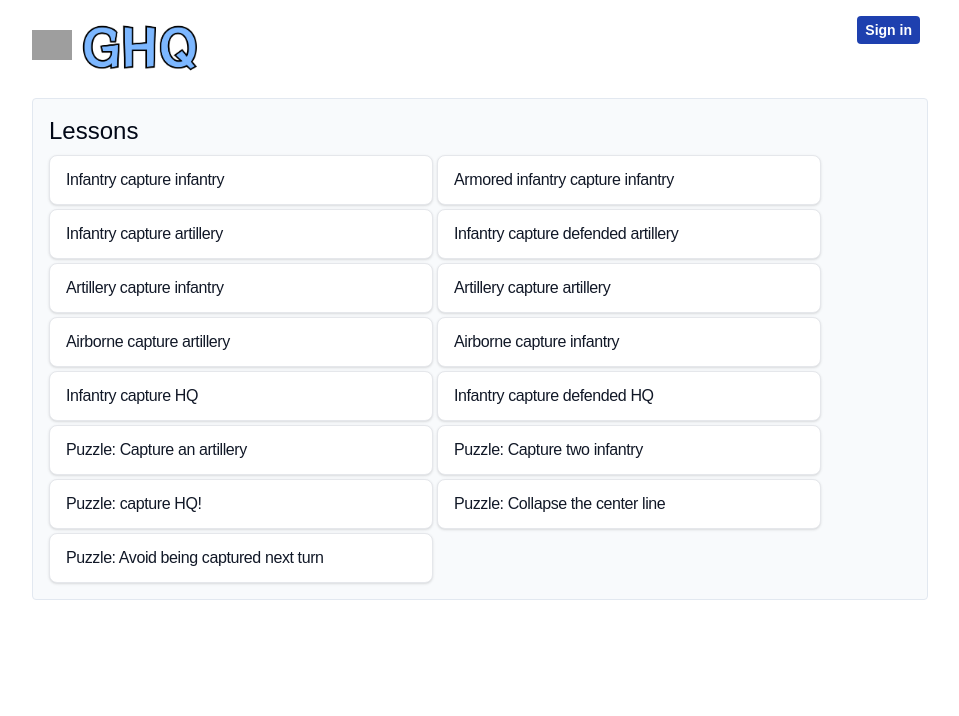
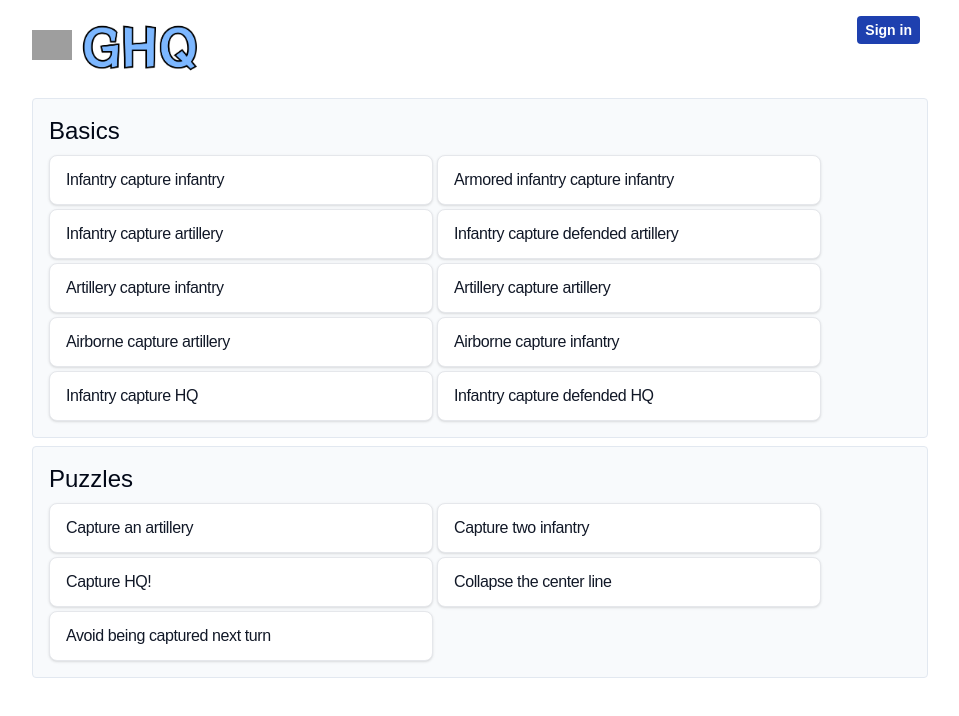
Before and after one commit to cs502allen/ghq, a Next.js app: page /learn in a window 1280 px wide. Shown: the top 716 px of the page, without its empty margins (160-1119 px from the left). Built offline with nearby package versions, Linux system fonts and the light colour scheme; no server answers; grey boxes are pictures that could not be loaded.

Commit message:
add arrows to the board, update lessons

```diff
--- a/src/app/layout.tsx
+++ b/src/app/layout.tsx
@@ -3,6 +3,7 @@ import localFont from "next/font/local";
 import "./globals.css";
 import { ClerkProvider } from "@clerk/nextjs";
 import { Toaster } from "@/components/ui/sonner";
+import { BoardArrowProvider } from "@/game/BoardArrowProvider";
 
 const geistSans = localFont({
   src: "./fonts/GeistVF.woff",
@@ -27,6 +28,7 @@ export default function RootLayout({
 }>) {
   return (
     <ClerkProvider dynamic>
+      <BoardArrowProvider>
         <html lang="en">
           <body
             className={`${geistSans.variable} ${geistMono.variable} antialiased`}
@@ -35,6 +37,7 @@ export default function RootLayout({
             <Toaster />
           </body>
         </html>
+      </BoardArrowProvider>
     </ClerkProvider>
   );
 }
--- a/src/app/learn/page.tsx
+++ b/src/app/learn/page.tsx
@@ -9,19 +9,28 @@ import { useSearchParams } from "next/navigation";
 import { boards } from "@/game/tutorial";
 import Header from "@/components/Header";
 import { Loader2 } from "lucide-react";
+import { useBoardArrow } from "@/game/BoardArrowProvider";
 
 export default function Page() {
   const searchParams = useSearchParams();
   const [client, setClient] = useState<any | null>(null);
   const [App, setApp] = useState<any | null>(null);
   const [loading, setLoading] = useState(true);
+  const { setBoardArrows } = useBoardArrow();
 
   useEffect(() => {
     const boardType = searchParams.get("boardType") as BoardType;
-    if (!boardType) {
+
+    const boardInfo = boards[boardType];
+    if (!boardInfo) {
       setLoading(false);
       return;
     }
+
+    // Wait a second to set the board arrow so that the board has time to render
+    setTimeout(() => {
+      setBoardArrows(boardInfo.boardArrows);
+    }, 500);
 
     const DynamicApp = Client({
       game: newTutorialGHQGame({ boardType }),
@@ -44,10 +53,13 @@ export default function Page() {
           </div>
         )}
         {!loading && (
+          <div className="flex flex-col gap-2">
             <div className="flex flex-col gap-2 border rounded p-4 bg-slate-50">
-            <div className="text-2xl">Lessons</div>
+              <div className="text-2xl">Basics</div>
               <div className="flex flex-wrap gap-1">
-              {Object.keys(boards).map((boardType: string) => (
+                {Object.entries(boards)
+                  .filter(([, boardInfo]) => !boardInfo.isPuzzle)
+                  .map(([boardType]) => (
                     <a
                       key={boardType}
                       href={`/learn?boardType=${boardType}`}
@@ -58,6 +70,25 @@ export default function Page() {
                       </div>
                     </a>
                   ))}
+              </div>
+            </div>
+            <div className="flex flex-col gap-2 border rounded p-4 bg-slate-50">
+              <div className="text-2xl">Puzzles</div>
+              <div className="flex flex-wrap gap-1">
+                {Object.entries(boards)
+                  .filter(([, boardInfo]) => boardInfo.isPuzzle)
+                  .map(([boardType]) => (
+                    <a
+                      key={boardType}
+                      href={`/learn?boardType=${boardType}`}
+                      className="py-3 px-4 bg-white border border-gray-200 rounded-lg shadow hover:shadow-md min-w-96"
+                    >
+                      <div className="tracking-tight text-gray-900">
+                        {boardType}
+                      </div>
+                    </a>
+                  ))}
+              </div>
             </div>
           </div>
         )}
--- /dev/null
+++ b/src/game/BoardArrow.tsx
@@ -0,0 +1,69 @@
+import React from "react";
+import { Coordinate } from "./engine";
+
+export interface BoardArrowType {
+  from: Coordinate;
+  to: Coordinate;
+}
+
+interface BoardArrowProps {
+  squareSize: number;
+  from: Coordinate;
+  to: Coordinate;
+  className: string;
+  strokeWidth?: number;
+}
+
+const BoardArrow: React.FC<BoardArrowProps> = ({
+  squareSize,
+  from,
+  to,
+  className,
+  strokeWidth = 12,
+}) => {
+  const startX = from[1] * squareSize + squareSize / 2;
+  const startY = from[0] * squareSize + squareSize / 2;
+  const endX = to[1] * squareSize + squareSize / 2;
+  const endY = to[0] * squareSize + squareSize / 2;
+
+  const arrowHeadSize = 18;
+  const angle = Math.atan2(endY - startY, endX - startX);
+  const arrowHeadX = endX - arrowHeadSize * Math.cos(angle);
+  const arrowHeadY = endY - arrowHeadSize * Math.sin(angle);
+
+  return (
+    <svg
+      style={{
+        position: "absolute",
+        top: 0,
+        left: 0,
+        pointerEvents: "none",
+        width: "100%",
+        height: "100%",
+        opacity: 0.7,
+      }}
+      className={className}
+    >
+      <line
+        x1={startX}
+        y1={startY}
+        x2={endX}
+        y2={endY}
+        strokeWidth={strokeWidth}
+        strokeLinecap="round"
+      />
+      <polygon
+        points={`${endX},${endY} ${
+          arrowHeadX + arrowHeadSize * Math.sin(angle)
+        },${arrowHeadY - arrowHeadSize * Math.cos(angle)} ${
+          arrowHeadX - arrowHeadSize * Math.sin(angle)
+        },${arrowHeadY + arrowHeadSize * Math.cos(angle)}`}
+        strokeWidth={strokeWidth}
+        strokeLinecap="round"
+        strokeLinejoin="round"
+      />
+    </svg>
+  );
+};
+
+export default BoardArrow;
--- /dev/null
+++ b/src/game/BoardArrowProvider.tsx
@@ -0,0 +1,37 @@
+"use client";
+
+import React, { createContext, useContext, useState, ReactNode } from "react";
+
+interface BoardArrowType {
+  from: [number, number];
+  to: [number, number];
+}
+
+interface BoardArrowContextType {
+  boardArrows: BoardArrowType[];
+  setBoardArrows: React.Dispatch<React.SetStateAction<BoardArrowType[]>>;
+}
+
+const BoardArrowContext = createContext<BoardArrowContextType | undefined>(
+  undefined
+);
+
+export const useBoardArrow = () => {
+  const context = useContext(BoardArrowContext);
+  if (!context) {
+    throw new Error("useBoardArrow must be used within a BoardArrowProvider");
+  }
+  return context;
+};
+
+export const BoardArrowProvider: React.FC<{ children: ReactNode }> = ({
+  children,
+}) => {
+  const [boardArrows, setBoardArrows] = useState<BoardArrowType[]>([]);
+
+  return (
+    <BoardArrowContext.Provider value={{ boardArrows, setBoardArrows }}>
+      {children}
+    </BoardArrowContext.Provider>
+  );
+};
--- a/src/game/board.tsx
+++ b/src/game/board.tsx
@@ -42,6 +42,8 @@ import { Button } from "@/app/live/Button";
 import { useRouter } from "next/navigation";
 import AbortGameButton from "./AbortGameButton";
 import Header from "@/components/Header";
+import BoardArrow, { BoardArrowType } from "./BoardArrow";
+import { useBoardArrow } from "./BoardArrowProvider";
 
 const squareSizes = {
   small: 65,
@@ -73,6 +75,7 @@ export function GHQBoard({
 }: BoardProps<GHQState>) {
   const router = useRouter();
   const [usernames, setUsernames] = React.useState<string[]>([]);
+  const { boardArrows, setBoardArrows } = useBoardArrow();
 
   const [measureRef, { width, height }] = useMeasure();
 
@@ -203,6 +206,7 @@ export function GHQBoard({
   );
   useEffect(() => {
     setRightClicked(new Set());
+    setBoardArrows([]);
   }, [G.board]);
 
   const selectReserve = useCallback(
@@ -496,6 +500,7 @@ export function GHQBoard({
               }}
               onContextMenu={(e) => {
                 e.preventDefault();
+
                 setRightClicked((prev) => {
                   const newSet = new Set(prev);
                   const key = `${rowIndex},${colIndex}`;
@@ -838,7 +843,7 @@ export function GHQBoard({
       </div>
 
       <div
-        className="order-1 md:order-2 flex-1 flex flex-col items-center justify-center "
+        className="order-1 md:order-2 flex-1 flex flex-col items-center justify-center"
         ref={measureRef}
       >
         <div className=" flex">{isPrimaryPlayer("1") ? redBank : blueBank}</div>
@@ -862,6 +867,16 @@ export function GHQBoard({
             {/*overlay pieces */}
           </table>
           {pieces}
+
+          {boardArrows.map((boardArrow) => (
+            <BoardArrow
+              key={`${boardArrow.from[0]},${boardArrow.from[1]}-${boardArrow.to[0]},${boardArrow.to[1]}`}
+              squareSize={squareSize}
+              from={boardArrow.from}
+              to={boardArrow.to}
+              className="fill-blue-400 stroke-blue-400"
+            />
+          ))}
         </div>
 
         <div className=" flex">{isPrimaryPlayer("1") ? blueBank : redBank}</div>
--- a/src/game/tutorial.ts
+++ b/src/game/tutorial.ts
@@ -1,6 +1,7 @@
 import type { Game } from "boardgame.io";
 
 import { GHQGame, GHQState, Square } from "./engine";
+import { BoardArrowType } from "./BoardArrow";
 
 const B: Record<string, Square> = {
   HQ: { type: "HQ", player: "BLUE" },
@@ -25,8 +26,15 @@ const R: Record<string, Square> = {
   HA: { type: "HEAVY_ARTILLERY", player: "RED", orientation: 0 },
 };
 
-export const boards: Record<string, GHQState["board"]> = {
-  "Infantry capture infantry": [
+export interface TutorialSetupData {
+  board: GHQState["board"];
+  isPuzzle: boolean;
+  boardArrows: BoardArrowType[];
+}
+
+export const boards: Record<string, TutorialSetupData> = {
+  "Infantry capture infantry": {
+    board: [
       [B.HQ, null, null, null, null, null, null, null],
       [null, null, null, null, null, null, null, null],
       [null, null, null, null, null, null, null, null],
@@ -36,7 +44,11 @@ export const boards: Record<string, GHQState["board"]> = {
       [null, null, null, null, null, null, null, null],
       [null, null, null, null, null, null, null, R.HQ],
     ],
-  "Armored infantry capture infantry": [
+    isPuzzle: false,
+    boardArrows: [{ from: [4, 4], to: [3, 4] }],
+  },
+  "Armored infantry capture infantry": {
+    board: [
       [B.HQ, null, null, null, null, null, null, null],
       [null, null, null, null, null, null, null, null],
       [null, null, null, null, null, null, null, null],
@@ -46,7 +58,11 @@ export const boards: Record<string, GHQState["board"]> = {
       [null, null, null, null, null, null, null, null],
       [null, null, null, null, null, null, null, R.HQ],
     ],
-  "Infantry capture artillery": [
+    isPuzzle: false,
+    boardArrows: [{ from: [5, 2], to: [3, 2] }],
+  },
+  "Infantry capture artillery": {
+    board: [
       [B.HQ, null, null, null, null, null, null, null],
       [null, null, null, null, null, null, null, null],
       [null, null, null, null, null, null, null, null],
@@ -56,7 +72,11 @@ export const boards: Record<string, GHQState["board"]> = {
       [null, null, null, null, null, null, null, null],
       [null, null, null, null, null, null, null, R.HQ],
     ],
-  "Infantry capture defended artillery": [
+    isPuzzle: false,
+    boardArrows: [{ from: [3, 5], to: [3, 4] }],
+  },
+  "Infantry capture defended artillery": {
+    board: [
       [B.HQ, null, null, null, null, null, null, null],
       [null, null, null, R.IN, null, null, null, null],
       [null, null, null, null, B.IN, null, null, null],
@@ -66,7 +86,11 @@ export const boards: Record<string, GHQState["board"]> = {
       [null, null, null, null, null, null, null, null],
       [null, null, null, null, null, null, null, R.HQ],
     ],
-  "Artillery capture infantry": [
+    isPuzzle: false,
+    boardArrows: [{ from: [1, 3], to: [2, 3] }],
+  },
+  "Artillery capture infantry": {
+    board: [
       [B.HQ, null, null, null, null, null, null, null],
       [null, null, null, null, null, null, null, null],
       [null, null, null, null, null, null, null, null],
@@ -76,7 +100,11 @@ export const boards: Record<string, GHQState["board"]> = {
       [null, null, null, null, R.AR, null, null, null],
       [null, null, null, null, null, null, null, R.HQ],
     ],
-  "Artillery capture artillery": [
+    isPuzzle: false,
+    boardArrows: [{ from: [6, 4], to: [5, 4] }],
+  },
+  "Artillery capture artillery": {
+    board: [
       [B.HQ, null, null, null, null, null, null, null],
       [null, null, null, null, null, null, null, null],
       [null, null, null, null, B.AR, null, null, null],
@@ -86,7 +114,11 @@ export const boards: Record<string, GHQState["board"]> = {
       [null, null, null, null, R.HA, null, null, null],
       [null, null, null, null, null, null, null, R.HQ],
     ],
-  "Airborne capture artillery": [
+    isPuzzle: false,
+    boardArrows: [{ from: [6, 4], to: [5, 4] }],
+  },
+  "Airborne capture artillery": {
+    board: [
       [B.HQ, null, null, null, null, null, null, null],
       [null, null, null, null, null, null, null, null],
       [null, null, null, null, B.HA, null, null, null],
@@ -96,7 +128,11 @@ export const boards: Record<string, GHQState["board"]> = {
       [null, null, null, null, null, null, null, null],
       [null, null, null, R.AB, null, null, null, R.HQ],
     ],
-  "Airborne capture infantry": [
+    isPuzzle: false,
+    boardArrows: [{ from: [7, 3], to: [2, 3] }],
+  },
+  "Airborne capture infantry": {
+    board: [
       [B.HQ, null, null, null, null, null, null, null],
       [null, null, null, null, null, null, null, null],
       [null, null, null, null, B.IN, null, null, null],
@@ -106,7 +142,11 @@ export const boards: Record<string, GHQState["board"]> = {
       [null, null, null, null, null, null, null, null],
       [null, null, null, R.AB, null, null, null, R.HQ],
     ],
-  "Infantry capture HQ": [
+    isPuzzle: false,
+    boardArrows: [{ from: [7, 3], to: [2, 3] }],
+  },
+  "Infantry capture HQ": {
+    board: [
       [B.HQ, null, R.IN, null, null, null, null, null],
       [null, null, null, null, null, null, null, null],
       [null, R.IN, null, null, null, null, null, null],
@@ -116,7 +156,14 @@ export const boards: Record<string, GHQState["board"]> = {
       [null, null, null, null, null, null, null, null],
       [null, null, null, null, null, null, null, R.HQ],
     ],
-  "Infantry capture defended HQ": [
+    isPuzzle: false,
+    boardArrows: [
+      { from: [2, 1], to: [1, 0] },
+      { from: [0, 2], to: [0, 1] },
+    ],
+  },
+  "Infantry capture defended HQ": {
+    board: [
       [B.HQ, null, R.IN, R.IN, null, null, null, null],
       [null, B.IN, null, null, null, null, null, null],
       [null, R.IN, null, null, null, null, null, null],
@@ -126,7 +173,11 @@ export const boards: Record<string, GHQState["board"]> = {
       [null, null, null, null, null, null, null, null],
       [null, null, null, null, null, null, null, R.HQ],
     ],
-  "Puzzle: Capture an artillery": [
+    isPuzzle: false,
+    boardArrows: [],
+  },
+  "Capture an artillery": {
+    board: [
       [B.HQ, null, null, B.H1, null, B.AR, null, null],
       [B.IN, B.IN, null, null, null, B.IN, null, null],
       [null, null, B.IN, B.AR, null, B.IN, null, null],
@@ -136,7 +187,11 @@ export const boards: Record<string, GHQState["board"]> = {
       [null, null, null, null, null, R.IN, R.IN, R.IN],
       [null, null, null, null, null, null, null, R.HQ],
     ],
-  "Puzzle: Capture two infantry": [
+    isPuzzle: true,
+    boardArrows: [],
+  },
+  "Capture two infantry": {
+    board: [
       [B.HQ, null, null, null, B.IN, null, null, null],
       [null, null, null, B.IN, R.IN, null, null, null],
       [null, null, B.IN, R.IN, null, R.IN, null, null],
@@ -146,7 +201,11 @@ export const boards: Record<string, GHQState["board"]> = {
       [null, null, null, null, null, null, null, null],
       [null, null, null, null, null, null, null, R.HQ],
     ],
-  "Puzzle: capture HQ!": [
+    isPuzzle: true,
+    boardArrows: [],
+  },
+  "Capture HQ!": {
+    board: [
       [B.HQ, null, B.IN, null, null, null, null, null],
       [B.IN, null, null, null, null, null, null, null],
       [R.IN, null, B.IN, null, null, null, null, null],
@@ -156,7 +215,11 @@ export const boards: Record<string, GHQState["board"]> = {
       [null, null, null, null, null, null, null, null],
       [null, null, null, null, null, null, R.AB, R.HQ],
     ],
-  "Puzzle: Collapse the center line": [
+    isPuzzle: true,
+    boardArrows: [],
+  },
+  "Collapse the center line": {
+    board: [
       [B.HQ, null, null, null, null, null, null, null],
       [null, null, null, null, null, null, null, null],
       [null, B.IN, null, null, null, null, null, null],
@@ -166,7 +229,11 @@ export const boards: Record<string, GHQState["board"]> = {
       [null, null, null, null, null, null, null, null],
       [null, null, null, null, null, null, null, R.HQ],
     ],
-  "Puzzle: Avoid being captured next turn": [
+    isPuzzle: true,
+    boardArrows: [],
+  },
+  "Avoid being captured next turn": {
+    board: [
       [B.HQ, null, null, null, null, null, null, null],
       [null, B.AI, B.A1, B.IN, B.IN, B.A2, null, null],
       [null, null, B.AI, null, null, B.IN, B.IN, null],
@@ -176,6 +243,9 @@ export const boards: Record<string, GHQState["board"]> = {
       [null, null, null, null, null, null, null, null],
       [null, null, null, null, null, null, null, R.HQ],
     ],
+    isPuzzle: true,
+    boardArrows: [],
+  },
 };
 
 export type BoardType = keyof typeof boards;
@@ -196,9 +266,9 @@ export function newTutorialGHQGame({
       bonusTime: 5 * 1000,
       timeControl: 100 * 60 * 1000,
       lastPlayerMoves: [],
-      redTurnStartBoard: boards[boardType],
-      blueTurnStartBoard: boards[boardType],
-      board: boards[boardType],
+      redTurnStartBoard: boards[boardType].board,
+      blueTurnStartBoard: boards[boardType].board,
+      board: boards[boardType].board,
       thisTurnMoves: [],
       eval: 0,
       redReserve: {
```
Lines whose indentation alone changed are shown as unchanged.
